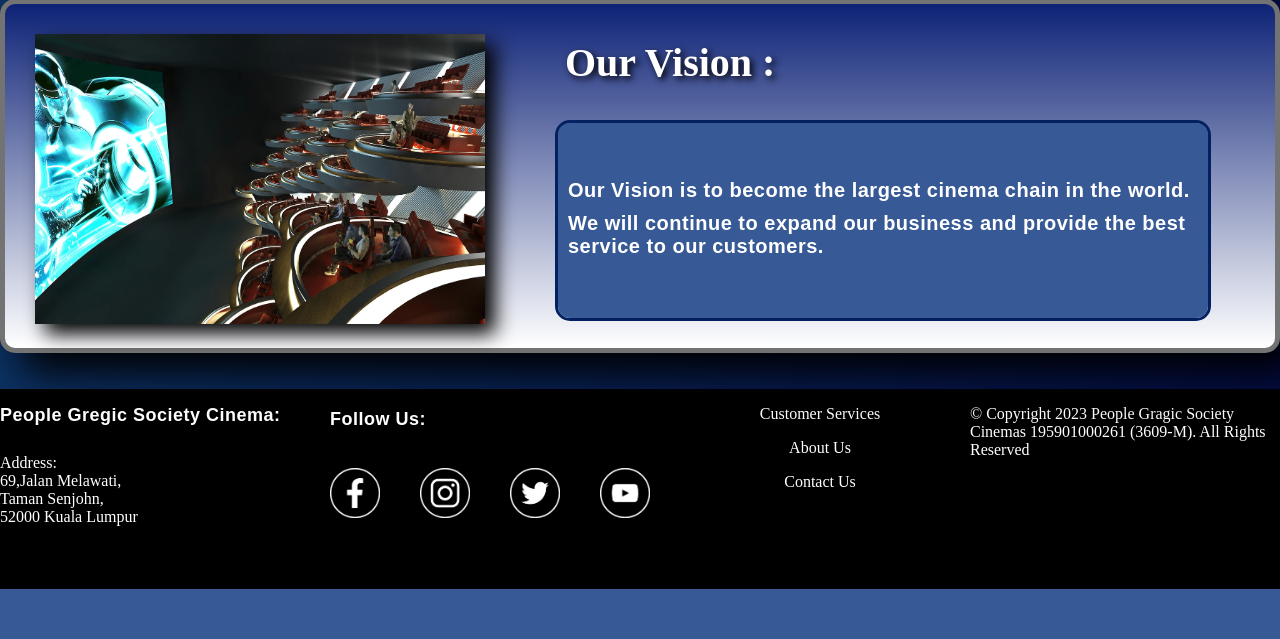
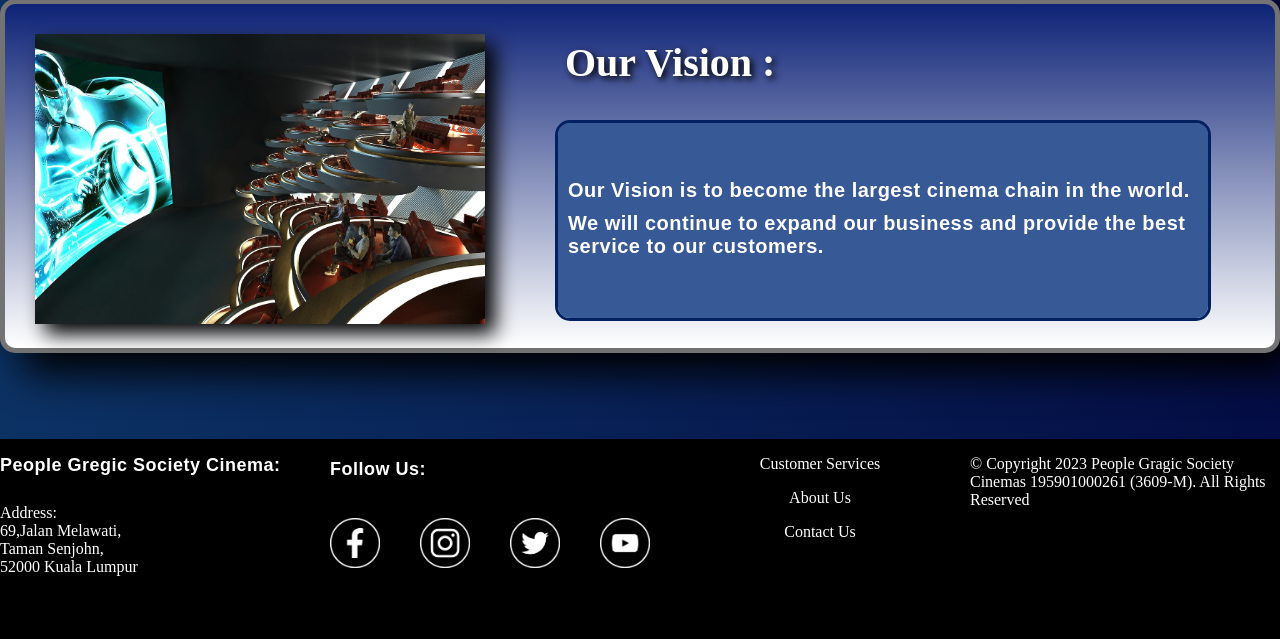
Before and after one commit to zxianyap142857/zxianyap142857.github.io, a PHP site: page /about-us.html in a window 1280 px wide. Shown: the part 957-1596 px from the top of the page. Before the commit the page ends 1546 px from the top, so only its background shows below. Run offline with PHP 8.4, Linux system fonts and the light colour scheme.

Commit message:
Update footer.css

```diff
--- a/css/footer.css
+++ b/css/footer.css
@@ -1,7 +1,7 @@
 /* footer general css*/
 footer {
   background-color: #000000;
-  margin: 0px;
+  margin-top: 50px;
   padding: 0px;
   height: 200px;
   position: fit-content;
```
